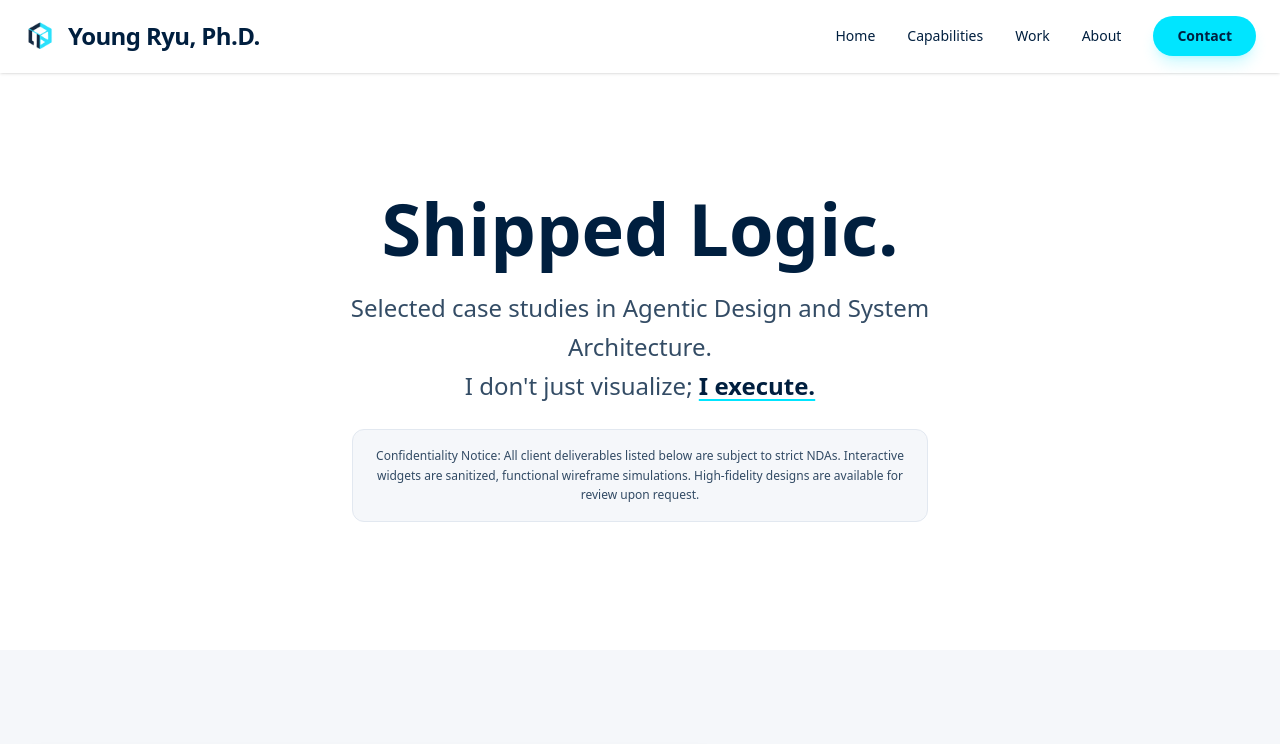
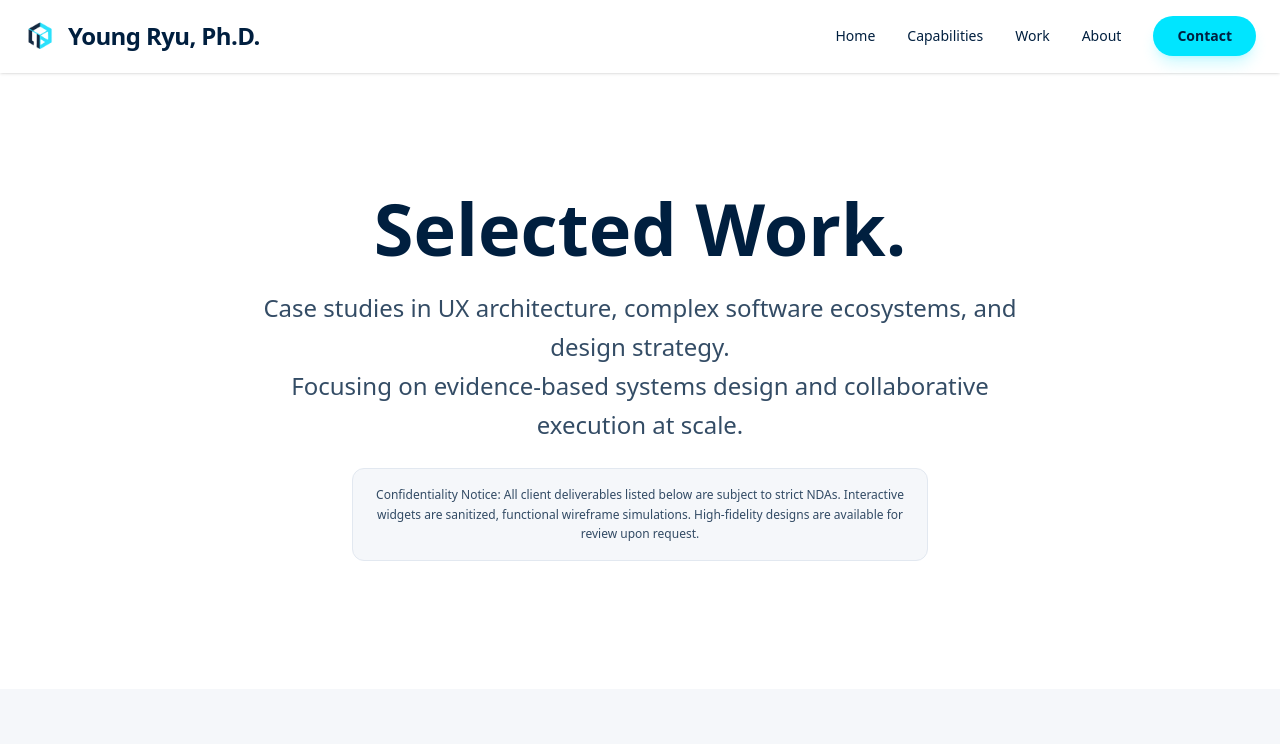
Before and after one commit to sharpencil/portfolio-website, a Next.js app: page /work in a window 1280 px wide. Shown: the top 744 px of the page. Built offline with nearby package versions, Linux system fonts and the light colour scheme; a web font is replaced by a local one.

Commit message:
Update Work page header to Selected Work and make copy recruiter-focused

```diff
--- a/src/app/work/WorkClient.tsx
+++ b/src/app/work/WorkClient.tsx
@@ -94,11 +94,11 @@ export default function WorkClient() {
                     className="max-w-4xl mx-auto"
                 >
                     <h1 className="text-5xl md:text-6xl lg:text-7xl font-bold font-heading text-authority-navy mb-6">
-                        Shipped Logic.
+                        Selected Work.
                     </h1>
-                    <p className="text-xl md:text-2xl text-authority-navy/80 font-light max-w-2xl mx-auto leading-relaxed mb-6">
-                        Selected case studies in Agentic Design and System Architecture. <br className="hidden md:block" />
-                        I don't just visualize; <span className="font-semibold text-authority-navy underline decoration-electric-cyan underline-offset-4">I execute.</span>
+                    <p className="text-xl md:text-2xl text-authority-navy/80 font-light max-w-3xl mx-auto leading-relaxed mb-6">
+                        Case studies in UX architecture, complex software ecosystems, and design strategy. <br className="hidden md:block" />
+                        Focusing on evidence-based systems design and collaborative execution at scale.
                     </p>
                     <div className="max-w-xl mx-auto p-4 bg-slate-gray rounded-xl border border-slate-200 text-xs font-light text-authority-navy/80 leading-relaxed text-center">
                         <strong>Confidentiality Notice:</strong> All client deliverables listed below are subject to strict NDAs. Interactive widgets are sanitized, functional wireframe simulations. High-fidelity designs are available for review upon request.
```
